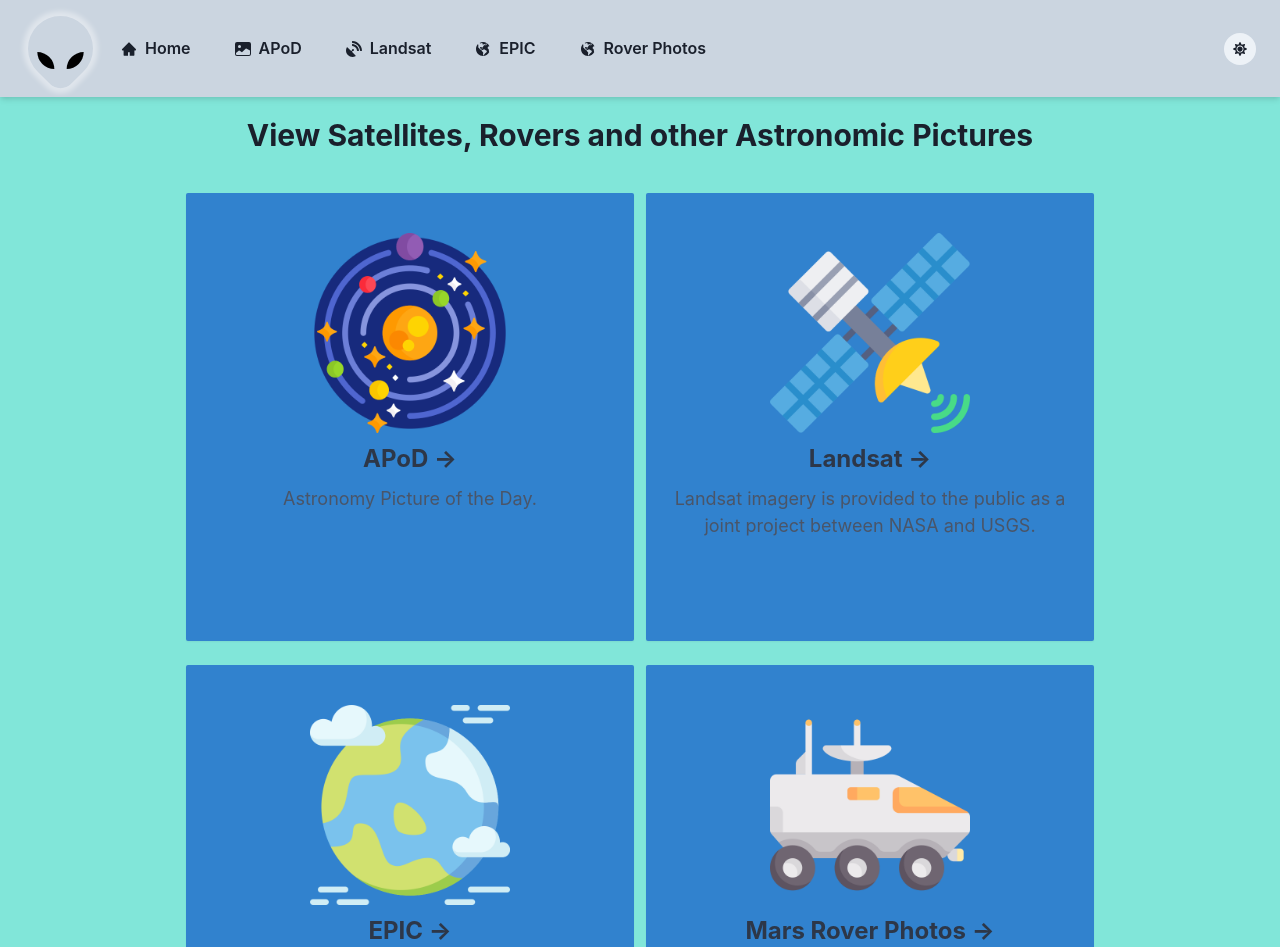
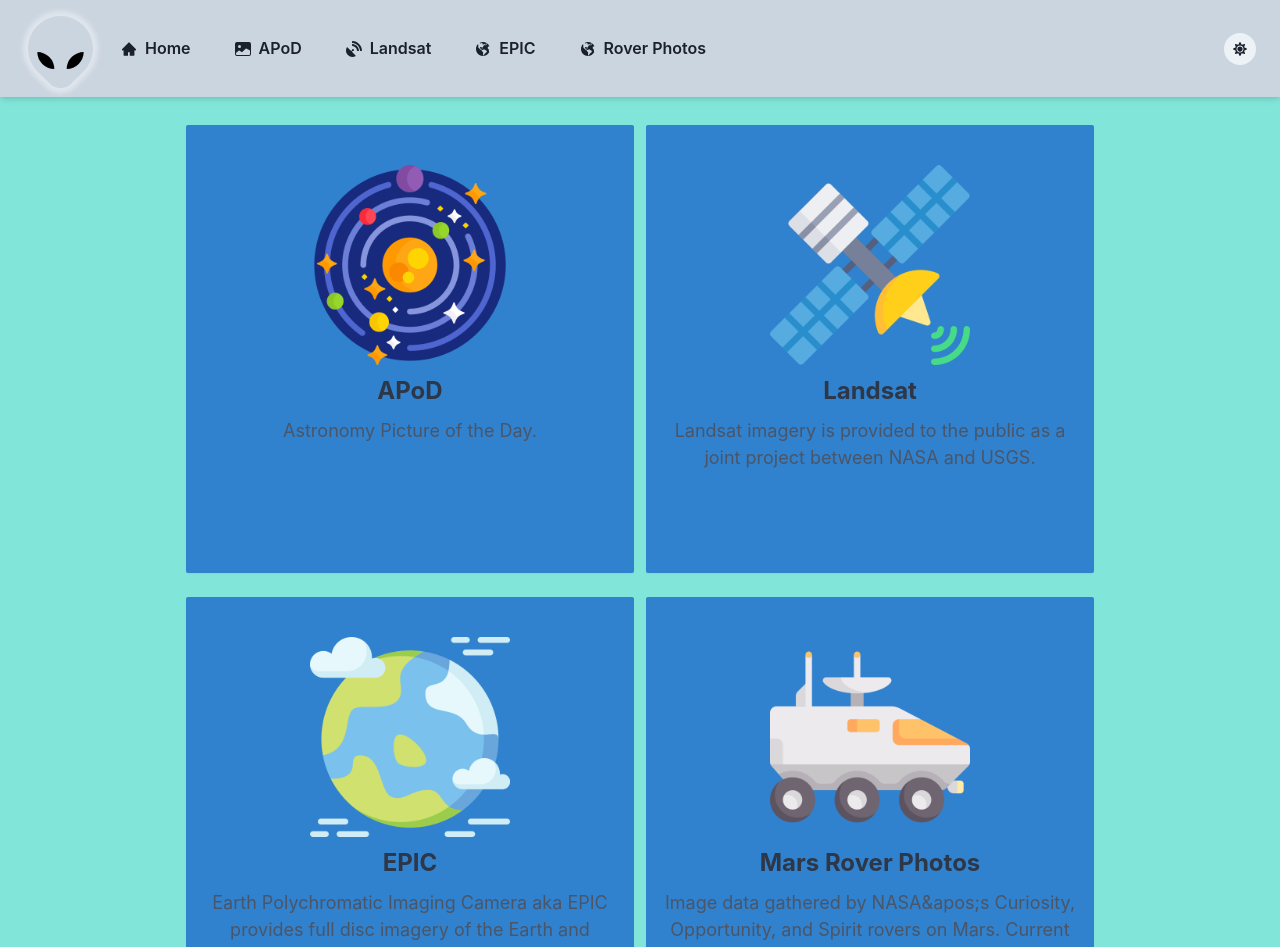
Before and after one commit to UniversallyRy/nasaApp, a Next.js app: page / in a window 1280 px wide. Shown: the top 947 px of the page. Built offline with nearby package versions, Linux system fonts and the light colour scheme.

Commit message:
refactored card, data own file

```diff
--- a/pages/index.tsx
+++ b/pages/index.tsx
@@ -4,74 +4,42 @@
   chakra,
   VStack,
   Box,
-  HeadingProps,
-  Text,
   SimpleGrid,
-  Heading
 } from "@chakra-ui/react";
-import { motion } from 'framer-motion';
 import HeroCard from '../components/HeroCard';
+import { cardInfo, CardsInfo } from '../utils/cardInfo';
 
-const MotionHeading = motion<HeadingProps>(Heading)
+
 //todos: more global styling, more loading states, more animations
 const Home = () => {
   const img = "../public/tim-tdd-QoewgBpXJd4-unsplash.jpg"
+
+  const HeroCards = () => {
+    let info = cardInfo.map((item: CardsInfo) => {
+      return (
+        <HeroCard
+          href={item.href}
+          title={item.title}
+          paragraph={item.paragraph}
+          imgSrc={item.imgSrc}
+        />
+      )
+    });
+    return info;
+  }
+
   return (
     <Box background-image={img} align="center" justify="center" direction={{ base: "column", md: "row" }}>
       <Head key='pages/index key'>
         <title>NASA Info</title>
         <meta name="description" content="Look up information NASA provides" />
       </Head>
-        <VStack>
-          <MotionHeading
-            initial="hidden"
-            animate="visible"
-            variants={{
-              hidden: {
-                scale: .8,
-                opacity: 0
-              },
-              visible: {
-                scale: 1,
-                opacity: 1,
-                transition: {
-                  delay: .4
-                }
-              },
-            }}
-          >
-            <Text fontSize="3xl" userSelect="none" my={5}>
-              View Satellites, Rovers and other Astronomic Pictures
-            </Text>
-          </MotionHeading>
+      <VStack mt={4}>
         <SimpleGrid
           gap={3}
           columns={[1, 1, 2,]}
         >
-          <HeroCard
-            href='/apod'
-            title='APoD &rarr;'
-            paragraph='Astronomy Picture of the Day.'
-            imgSrc='/apod.png'
-          />
-          <HeroCard
-            href='/landsat'
-            title='Landsat &rarr;'
-            paragraph='Landsat imagery is provided to the public as a joint project between NASA and USGS.'
-            imgSrc='/satellite.png'
-            />
-          <HeroCard
-            href='/epic'
-            title='EPIC &rarr;'
-            paragraph='Earth Polychromatic Imaging Camera aka EPIC provides full disc imagery of the Earth and captures unique perspectives of certain astronomical events such as lunar transits.'
-            imgSrc='/planet.png'
-            />
-          <HeroCard
-            href='/rover'
-            title='Mars Rover Photos &rarr;'
-            paragraph='Image data gathered by NASA&apos;s Curiosity, Opportunity, and Spirit rovers on Mars. Current functionality only for Curiosity camera.'
-            imgSrc='/mars-rover.png'
-          />
+          {HeroCards()}
         </SimpleGrid>
 
         <VStack my={5}>
@@ -79,10 +47,10 @@
             href="https://verscel.com?utm_source=create-next-app&utm_medium=default-template&utm_campaign=create-next-app"
             target="_blank"
             rel="noopener noreferrer"
-            >
+          >
             Powered by{' '}
             <chakra.span>
-              <Image src="/vercel.svg" alt="Vercel Logo" htmlWidth={ 72 } htmlHeight={ 16 } />
+              <Image src="/vercel.svg" alt="Vercel Logo" htmlWidth={72} htmlHeight={16} />
             </chakra.span>
           </chakra.a>
           <chakra.div>Hero icons made by <chakra.a href="https://www.freepik.com" title="Freepik">Freepik</chakra.a> from <chakra.a href="https://www.flaticon.com/" title="Flaticon">www.flaticon.com</chakra.a></chakra.div>
--- /dev/null
+++ b/utils/cardInfo.ts
@@ -0,0 +1,34 @@
+export type CardsInfo = {
+  href: string;
+  title: string;
+  paragraph: string;
+  imgSrc: string;
+  map?: (item: []) => void;
+}
+
+export const cardInfo = [
+  {
+    href: '/apod',
+    title: 'APoD',
+    paragraph: 'Astronomy Picture of the Day.',
+    imgSrc: '/apod.png',
+  },
+  {
+    href: '/landsat',
+    title: 'Landsat',
+    paragraph: 'Landsat imagery is provided to the public as a joint project between NASA and USGS.',
+    imgSrc: '/satellite.png',
+  },
+  {
+    href: '/epic',
+    title: 'EPIC',
+    paragraph: 'Earth Polychromatic Imaging Camera aka EPIC provides full disc imagery of the Earth and captures unique perspectives of certain astronomical events such as lunar transits.',
+    imgSrc: '/planet.png',
+  },
+  {
+    href: '/rover',
+    title: 'Mars Rover Photos',
+    paragraph: 'Image data gathered by NASA&apos;s Curiosity, Opportunity, and Spirit rovers on Mars. Current functionality only for Curiosity camera.',
+    imgSrc: '/mars-rover.png',
+  }
+]
```
